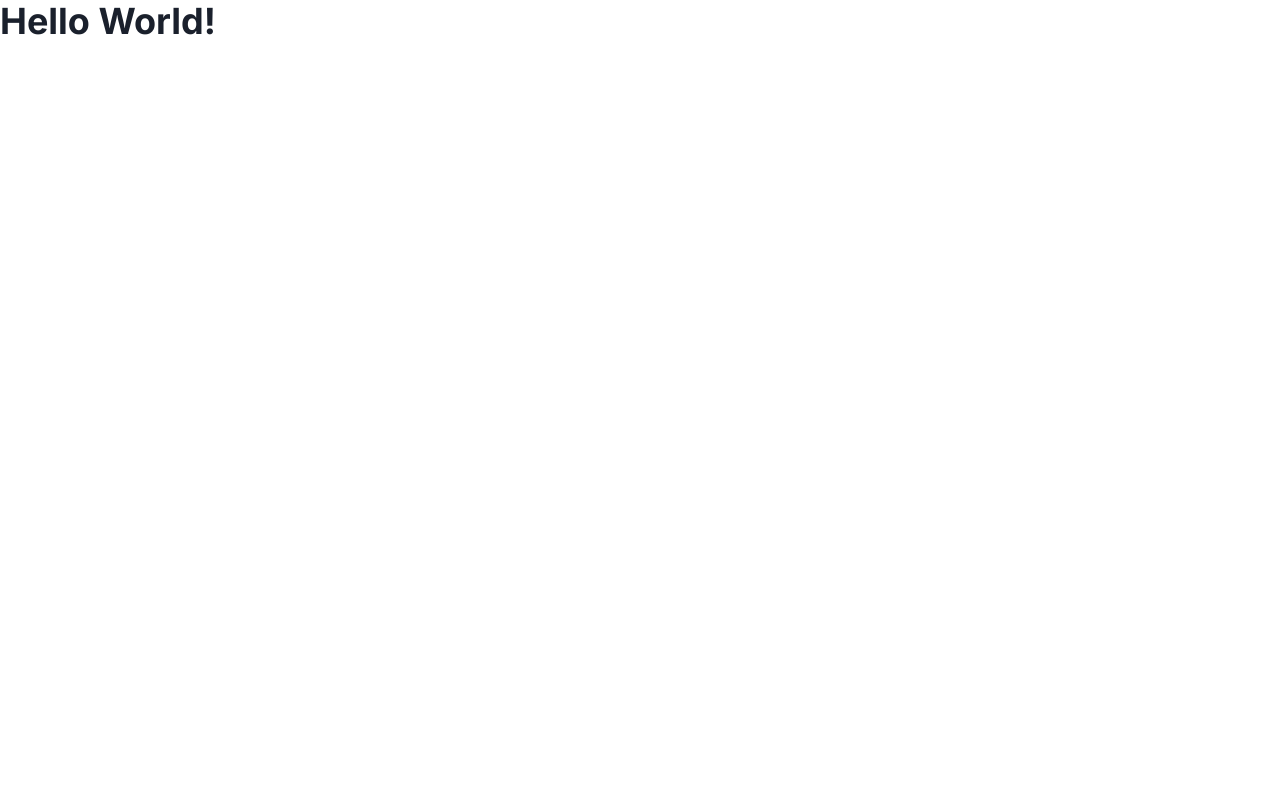
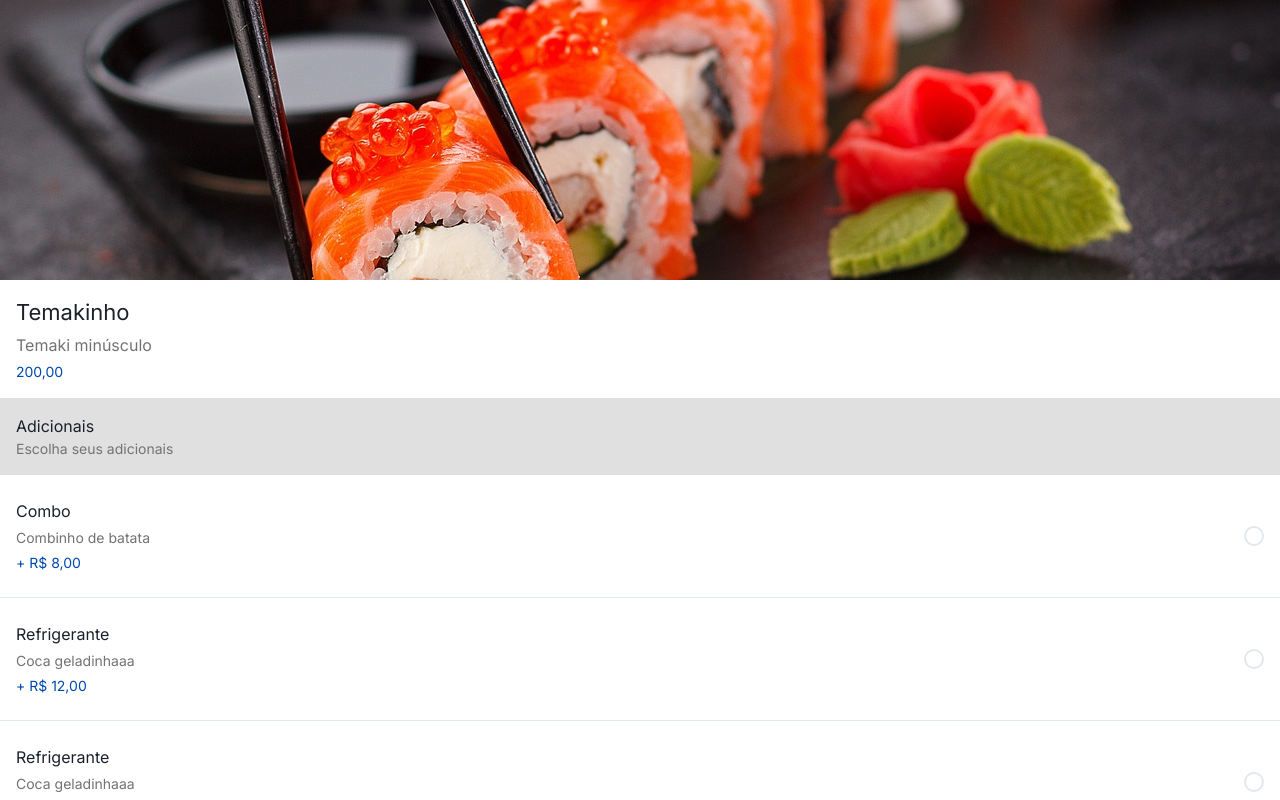
Before and after one commit to jflopes21/gino, a Next.js app: page /clientes/produto/1 in a window 1280 px wide. Shown: the top 800 px of the page. Built offline with nearby package versions, Linux system fonts and the light colour scheme.

Commit message:
feat(GINOVEI-16): Add Selected product screen

```diff
--- a/src/app/(website)/clientes/produto/[id]/page.tsx
+++ b/src/app/(website)/clientes/produto/[id]/page.tsx
@@ -1,7 +1,5 @@
 import SelectedProduct from "@/components/(website)/clientes/produto";
 
-export default function Page(): JSX.Element{
-    return(
-        <SelectedProduct/>
-    );
+export default function Page(): JSX.Element {
+  return <SelectedProduct />;
 }
--- a/src/components/(website)/clientes/produto/index.tsx
+++ b/src/components/(website)/clientes/produto/index.tsx
@@ -1,9 +1,221 @@
-"use client"
+"use client";
 
-import { Heading } from "@chakra-ui/react";
+import {
+  Box,
+  Button,
+  Checkbox,
+  HStack,
+  IconButton,
+  Image,
+  StackDivider,
+  Text,
+  Textarea,
+  VStack
+} from "@chakra-ui/react";
+import { MessageSquareMore, Minus, Plus } from "lucide-react";
+import { useParams } from "next/navigation";
+import { useState } from "react";
 
-export default function SelectedProduct(): JSX.Element{
-    return(
-        <Heading>Hello World!</Heading>
-    );
+export default function SelectedProduct(): JSX.Element {
+  const { id } = useParams();
+  const product = {
+    id: id,
+    categoryId: 1,
+    title: "Temakinho",
+    subtitle: "Temaki minúsculo",
+    price: 200,
+    imageSrc: "/sushi1.jpg",
+    additional: [
+      {
+        id: 1,
+        productId: id,
+        title: "Combo",
+        description: "Combinho de batata",
+        price: 8
+      },
+      {
+        id: 2,
+        productId: id,
+        title: "Refrigerante",
+        description: "Coca geladinhaaa",
+        price: 12
+      },
+      {
+        id: 3,
+        productId: id,
+        title: "Refrigerante",
+        description: "Coca geladinhaaa",
+        price: 12
+      },
+      {
+        id: 4,
+        productId: id,
+        title: "Refrigerante",
+        description: "Coca geladinhaaa",
+        price: 12
+      },
+      {
+        id: 5,
+        productId: id,
+        title: "Refrigerante",
+        description: "Coca geladinhaaa",
+        price: 12
+      },
+      {
+        id: 6,
+        productId: id,
+        title: "Refrigerante",
+        description: "Coca geladinhaaa",
+        price: 12
+      },
+      {
+        id: 7,
+        productId: id,
+        title: "Refrigerante",
+        description: "Coca geladinhaaa",
+        price: 12
+      },
+      {
+        id: 8,
+        productId: id,
+        title: "Refrigerante",
+        description: "Coca geladinhaaa",
+        price: 12
+      }
+    ]
+  };
+  const [quantitySelected, setQuantitySelected] = useState<number>(1);
+  const [totalPrice, setTotalPrice] = useState<number>(product.price);
+
+  const updateTotalPrice = (quantity: number): void => {
+    setTotalPrice(product.price * quantity);
+  };
+
+  const handlePlusButton = (): void => {
+    setQuantitySelected((prevQuantity) => {
+      const newQuantity = prevQuantity + 1;
+      updateTotalPrice(newQuantity);
+      return newQuantity;
+    });
+  };
+
+  const handleMinusButton = (): void => {
+    setQuantitySelected((prevQuantity) => {
+      const newQuantity = Math.max(prevQuantity - 1, 1);
+      updateTotalPrice(newQuantity);
+      return newQuantity;
+    });
+  };
+
+  const handleAdditionToggle = (price: number, isChecked: boolean): void => {
+    if (isChecked) {
+      setTotalPrice((prevTotal) => prevTotal + price * quantitySelected);
+    } else {
+      setTotalPrice((prevTotal) => prevTotal - price * quantitySelected);
+    }
+  };
+
+  const formatPrice = (price: number): string => {
+    return `R$ ${price.toFixed(2).replace(".", ",")}`;
+  };
+
+  return (
+    <Box w='full' h='full' display='flex' flexDirection='column' gap={4}>
+      <Image
+        alt={`Foto do produto ${product.title}`}
+        src={product.imageSrc}
+        w='full'
+        maxH='280px'
+        objectFit='cover'
+      />
+      <VStack alignItems='flex-start' w='full' spacing={4}>
+        <VStack w='full' alignItems='flex-start' spacing={1} px={4}>
+          <Text fontSize='22px'>{product.title}</Text>
+          <Text fontSize='16px' color='secondary.500'>
+            {product.subtitle}
+          </Text>
+          <Text fontSize='14px' color='primary.600'>
+            {product.price.toFixed(2).replace(".", ",")}
+          </Text>
+        </VStack>
+        {product.additional.length > 0 && (
+          <VStack w='full' alignItems='flex-start'>
+            <Box w='full' p={4} backgroundColor='secondary.100'>
+              <Text>Adicionais</Text>
+              <Text fontSize='14px' color='secondary.500'>
+                Escolha seus adicionais
+              </Text>
+            </Box>
+            <VStack w='full' alignItems='flex-start' divider={<StackDivider />}>
+              {product?.additional?.map((additional) => (
+                <HStack key={additional.id} w='full' p={4}>
+                  <VStack w='full' alignItems='flex-start' spacing={1}>
+                    <Text maxWidth='100%' noOfLines={2}>
+                      {additional.title}
+                    </Text>
+                    <Text fontSize='14px' color='secondary.500' maxWidth='100%' noOfLines={2}>
+                      {additional.description}
+                    </Text>
+                    <Text fontSize='14px' color='primary.600'>
+                      + {formatPrice(additional.price)}
+                    </Text>
+                  </VStack>
+                  <Checkbox
+                    size='lg'
+                    colorScheme='blue'
+                    borderRadius='50%'
+                    sx={{
+                      "input:checked + span": {
+                        bg: "primary.600"
+                      },
+                      span: {
+                        borderRadius: "50%"
+                      }
+                    }}
+                    onChange={(e) =>
+                      handleAdditionToggle(additional.price, e.target.checked)
+                    }></Checkbox>
+                </HStack>
+              ))}
+            </VStack>
+          </VStack>
+        )}
+        <VStack w='full' p={4} alignItems='flex-start'>
+          <HStack pl={2}>
+            <MessageSquareMore color='#737373' width='20px' height='20px' />
+            <Text color='gray.600'>Alguma observação?</Text>
+          </HStack>
+          <Textarea
+            resize='none'
+            minH='100px'
+            borderColor='gray.300'
+            placeholder='Ex: Sem cebola'
+          />
+        </VStack>
+      </VStack>
+      <Box w='full' p={4} backgroundColor='white'>
+        <HStack w='full' justifyContent='space-between'>
+          <HStack spacing={4}>
+            <IconButton
+              aria-label='minus'
+              icon={<Minus />}
+              variant='ghost'
+              color='primary.600'
+              onClick={handleMinusButton}
+              isDisabled={quantitySelected <= 1}
+            />
+            <Text>{quantitySelected}</Text>
+            <IconButton
+              aria-label='plus'
+              icon={<Plus />}
+              variant='ghost'
+              color='primary.600'
+              onClick={handlePlusButton}
+            />
+          </HStack>
+          <Button variant='primary'>Adicionar R$ {totalPrice.toFixed(2).replace(".", ",")}</Button>
+        </HStack>
+      </Box>
+    </Box>
+  );
 }
--- a/src/theme.ts
+++ b/src/theme.ts
@@ -6,88 +6,88 @@ export const theme = extendTheme({
       primary: {
         50: {
           default: "#e4f0ff",
-          _dark: "#e4f0ff",
+          _dark: "#e4f0ff"
         },
         100: {
           default: "#b3d4ff",
-          _dark: "#b3d4ff",
+          _dark: "#b3d4ff"
         },
         200: {
           default: "#80b8ff",
-          _dark: "#80b8ff",
+          _dark: "#80b8ff"
         },
         300: {
           default: "#4d9cff",
-          _dark: "#4d9cff",
+          _dark: "#4d9cff"
         },
         400: {
           default: "#1a80ff",
-          _dark: "#1a80ff",
+          _dark: "#1a80ff"
         },
         500: {
           default: "#0063e0",
-          _dark: "#0063e0",
+          _dark: "#0063e0"
         },
         600: {
           default: "#004aad",
-          _dark: "#004aad",
+          _dark: "#004aad"
         },
         700: {
           default: "#003a8a",
-          _dark: "#003a8a",
+          _dark: "#003a8a"
         },
         800: {
           default: "#002a67",
-          _dark: "#002a67",
+          _dark: "#002a67"
         },
         900: {
           default: "#001a44",
-          _dark: "#001a44",
-        },
+          _dark: "#001a44"
+        }
       },
       secondary: {
         50: {
           default: "#f6f4f4",
-          _dark: "#f6f4f4",
+          _dark: "#f6f4f4"
         },
         100: {
           default: "#e0e0e0",
-          _dark: "#e0e0e0",
+          _dark: "#e0e0e0"
         },
         200: {
           default: "#cccccc",
-          _dark: "#cccccc",
+          _dark: "#cccccc"
         },
         300: {
           default: "#b3b3b3",
-          _dark: "#b3b3b3",
+          _dark: "#b3b3b3"
         },
         400: {
           default: "#999999",
-          _dark: "#999999",
+          _dark: "#999999"
         },
         500: {
           default: "#737373",
-          _dark: "#737373",
+          _dark: "#737373"
         },
         600: {
           default: "#4a4a4a",
-          _dark: "#4a4a4a",
+          _dark: "#4a4a4a"
         },
         700: {
           default: "#333333",
-          _dark: "#333333",
+          _dark: "#333333"
         },
         800: {
           default: "#1a1a1a",
-          _dark: "#1a1a1a",
+          _dark: "#1a1a1a"
         },
         900: {
           default: "#0d0d0d",
-          _dark: "#0d0d0d",
-        },
-      },
-    },
+          _dark: "#0d0d0d"
+        }
+      }
+    }
   },
   components: {
     Input: {
@@ -100,14 +100,14 @@ export const theme = extendTheme({
             rounded: "4px",
             _placeholder: {
               color: "primary.350",
-              fontSize: { base: "12px", md: "16px" },
+              fontSize: { base: "12px", md: "16px" }
             },
             _focus: {
               borderColor: "primary.700 !important",
-              boxShadow: "0 0 0 1px var(--chakra-colors-primary-700) !important",
-            },
-          },
-        },
+              boxShadow: "0 0 0 1px var(--chakra-colors-primary-700) !important"
+            }
+          }
+        }
       },
       baseStyle: {
         field: {
@@ -115,72 +115,72 @@ export const theme = extendTheme({
           _placeholder: { color: "secondary.500" },
           _focus: {
             borderColor: "primary.500 !important",
-            boxShadow: "0 0 0 1px var(--chakra-colors-primary.500) !important",
+            boxShadow: "0 0 0 1px var(--chakra-colors-primary.500) !important"
           },
           color: "secondary.900",
-          height: "48px",
-        },
-      },
+          height: "48px"
+        }
+      }
     },
     Button: {
       variants: {
         primary: {
           backgroundColor: "primary.600",
           _hover: {
-            backgroundColor: "primary.700",
+            backgroundColor: "primary.700"
           },
-          color: "white",
+          color: "white"
         },
         primaryReverse: {
           backgroundColor: "red.500",
           _hover: {
-            backgroundColor: "red.600",
+            backgroundColor: "red.600"
           },
-          color: "white",
+          color: "white"
         },
         secondary: {
           backgroundColor: "white",
           _hover: {
-            backgroundColor: "primary.50",
+            backgroundColor: "primary.50"
           },
           color: "primary.600",
           border: "1px solid",
-          borderColor: "primary.600",
+          borderColor: "primary.600"
         },
         secondaryReverse: {
           backgroundColor: "white",
           _hover: {
-            backgroundColor: "red.50",
+            backgroundColor: "red.50"
           },
           color: "red.500",
           border: "1px solid",
-          borderColor: "red.500",
-        },
-      },
-    },
+          borderColor: "red.500"
+        }
+      }
+    }
   },
   styles: {
     global: {
       body: {
         background: "white",
         WebkitFontSmoothing: "antialiased",
-        MozOsxFontSmoothing: "grayscale",
+        MozOsxFontSmoothing: "grayscale"
       },
       "&::-webkit-scrollbar": {
         width: "4px",
-        height: "6px",
+        height: "6px"
       },
       "&::-webkit-scrollbar-thumb": {
         backgroundColor: "primary.100",
-        borderRadius: "4px",
+        borderRadius: "4px"
       },
       "::-webkit-scrollbar-thumb:hover": {
-        backgroundColor: "secondary.400",
-      },
-    },
+        backgroundColor: "secondary.400"
+      }
+    }
   },
   fonts: {
     heading: "Inter, sans-serif",
-    body: "Inter, sans-serif",
-  },
+    body: "Inter, sans-serif"
+  }
 });
```
Also changed, not shown: src/app/layout.tsx (+4 -4 lines), src/components/(auth)/login/index.tsx (+21 -21 lines), src/components/(website)/clientes/cadastro/index.tsx (+31 -31 lines), src/components/(website)/clientes/dashboard/index.tsx (+91 -74 lines), .eslintrc.json, 1 other file (tests, documents, lock files or other folders).
